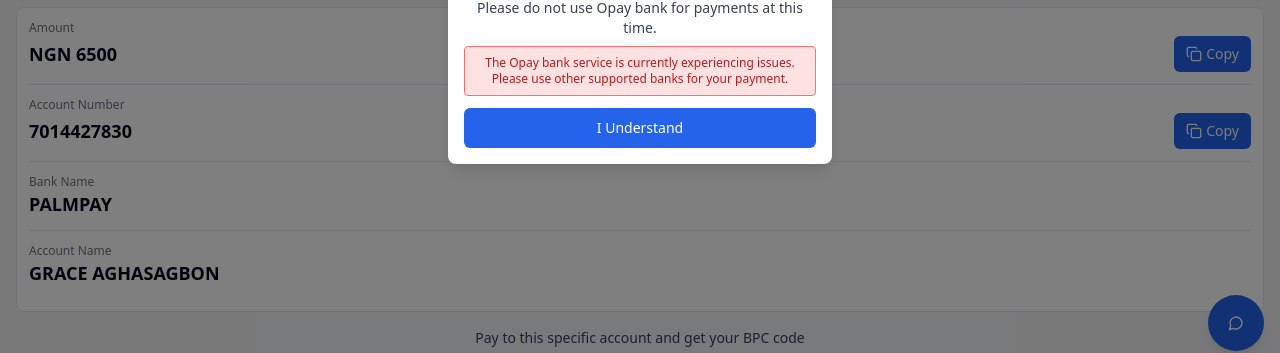
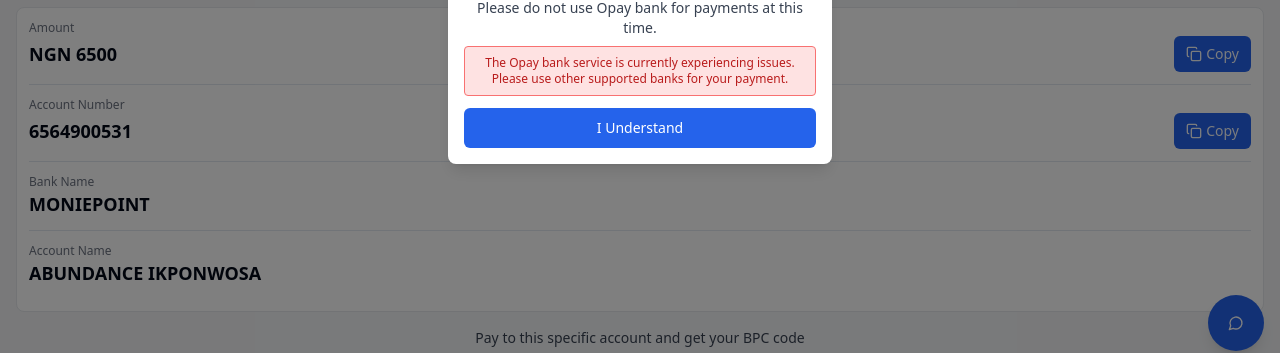
Before and after one commit to BluePay247/bluepaychinyere, a React (Vite) app: page /buy-bpc/payment in a window 1280 px wide. Shown: the part 369-722 px from the top of the page. Built offline with nearby package versions, Linux system fonts and the light colour scheme.

Commit message:
Update BuyBPCPayment.tsx

```diff
--- a/src/pages/BuyBPCPayment.tsx
+++ b/src/pages/BuyBPCPayment.tsx
@@ -116,12 +116,12 @@ const BuyBPCPayment = () => {
         <div className="mb-3 border-t pt-3">
           <p className="text-gray-500 text-xs">Account Number</p>
           <div className="flex justify-between items-center">
-            <p className="text-lg font-bold">7014427830</p>
+            <p className="text-lg font-bold">6564900531</p>
             <Button
               variant="default"
               size="sm"
               className="bg-blue-600 hover:bg-blue-700 flex items-center gap-1"
-              onClick={() => handleCopy("7014427830", "Account Number")}
+              onClick={() => handleCopy("6564900531", "Account Number")}
             >
               <Copy size={14} />
               Copy
@@ -131,12 +131,12 @@ const BuyBPCPayment = () => {
 
         <div className="mb-3 border-t pt-3">
           <p className="text-gray-500 text-xs">Bank Name</p>
-          <p className="text-lg font-bold">PALMPAY</p>
+          <p className="text-lg font-bold">MONIEPOINT</p>
         </div>
 
         <div className="mb-3 border-t pt-3">
           <p className="text-gray-500 text-xs">Account Name</p>
-          <p className="text-lg font-bold">GRACE AGHASAGBON </p>
+          <p className="text-lg font-bold">ABUNDANCE IKPONWOSA</p>
         </div>
       </div>
 
```
